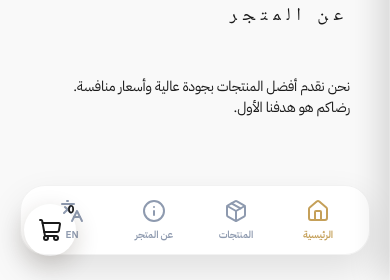
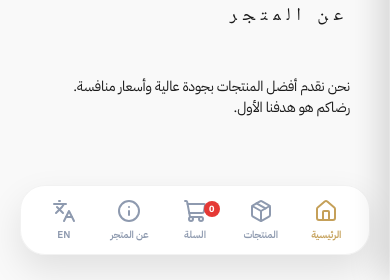
Before and after one commit to rabebar/ramallah-time, a Flask app: template templates/store.html in a window 390 px wide. Shown: the part 564-844 px from the top of the page. Run offline with Flask 3, Linux system fonts and the light colour scheme; the template is opened without the code that fills it, so the values that code supplies are empty.

Commit message:
fix: cart fab standard black, moved to top on desktop, integrated in mobile nav

```diff
--- a/templates/store.html
+++ b/templates/store.html
@@ -144,8 +144,9 @@
         .badge-soldout { position: absolute; top: 10px; right: 10px; background: #6B4F35; color: #EDE0D0; font-weight: 500; padding: 4px 9px; border-radius: 0; font-size: 8px; letter-spacing: 2px; text-transform: uppercase; z-index: 5; }
         .card-disabled { opacity: 0.55; pointer-events: none; }
 
-        .cart-fab { position: fixed; bottom: 24px; left: 24px; width: 52px; height: 52px; border-radius: 50%; background: var(--brown-dark); color: var(--cream); display: flex; align-items: center; justify-content: center; box-shadow: 0 8px 24px rgba(44,31,14,0.2); z-index: 5000; cursor: pointer; }
-        .cart-fab .count { position: absolute; top: -5px; right: -5px; background: var(--gold); color: var(--brown-dark); width: 20px; height: 20px; border-radius: 50%; font-size: 11px; display: flex; align-items: center; justify-content: center; font-weight: 700; }
+        .cart-fab { position: fixed; top: 80px; left: 24px; width: 52px; height: 52px; border-radius: 50%; background: #1A1A1A; color: #ffffff; display: flex; align-items: center; justify-content: center; box-shadow: 0 4px 16px rgba(0,0,0,0.25); z-index: 5000; cursor: pointer; border: 2px solid rgba(255,255,255,0.15); }
+        .cart-fab .count { position: absolute; top: -5px; right: -5px; background: #E53935; color: #ffffff; width: 20px; height: 20px; border-radius: 50%; font-size: 11px; display: flex; align-items: center; justify-content: center; font-weight: 700; }
+        @media (max-width: 1024px) { .cart-fab { display: none !important; } }
         .cart-overlay { position: fixed; inset: 0; background: rgba(0,0,0,0.35); display: none; z-index: 4999; }
         .cart-drawer { position: fixed; top: 0; bottom: 0; right: 0; width: min(420px, 92vw); background: #ffffff; color: #1A2238; box-shadow: -10px 0 30px rgba(0,0,0,0.15); transform: translateX(100%); transition: transform 0.35s ease; z-index: 10000; display: flex; flex-direction: column; overflow: hidden; }
         .cart-drawer.open { transform: translateX(0); }
@@ -820,6 +821,11 @@
     <nav class="mobile-nav">
         <a href="#home" class="m-nav-link active"><i data-lucide="home"></i><span data-t="nav_home">الرئيسية</span></a>
         <a href="#products" class="m-nav-link"><i data-lucide="package"></i><span data-t="nav_products">المنتجات</span></a>
+        <button class="m-nav-link" onclick="openCart()" style="position:relative;">
+            <i data-lucide="shopping-cart"></i>
+            <span>السلة</span>
+            <div id="mobileCartCount" style="position:absolute;top:2px;right:8px;background:#E53935;color:#fff;width:16px;height:16px;border-radius:50%;font-size:9px;display:flex;align-items:center;justify-content:center;font-weight:700;">0</div>
+        </button>
         <a href="#about" class="m-nav-link"><i data-lucide="info"></i><span data-t="nav_about">عن المتجر</span></a>
         <button class="m-nav-link" onclick="toggleLanguage()"><i data-lucide="languages"></i><span id="mLangLabel">EN</span></button>
     </nav>
@@ -1137,6 +1143,8 @@
             const c = getCart();
             const cnt = document.getElementById('cartCount');
             if (cnt) cnt.textContent = cartCount();
+            const mCnt = document.getElementById('mobileCartCount');
+            if (mCnt) mCnt.textContent = cartCount();
 
             const box = document.getElementById('cartItems');
             const sub = document.getElementById('cartSubtotal');
```
